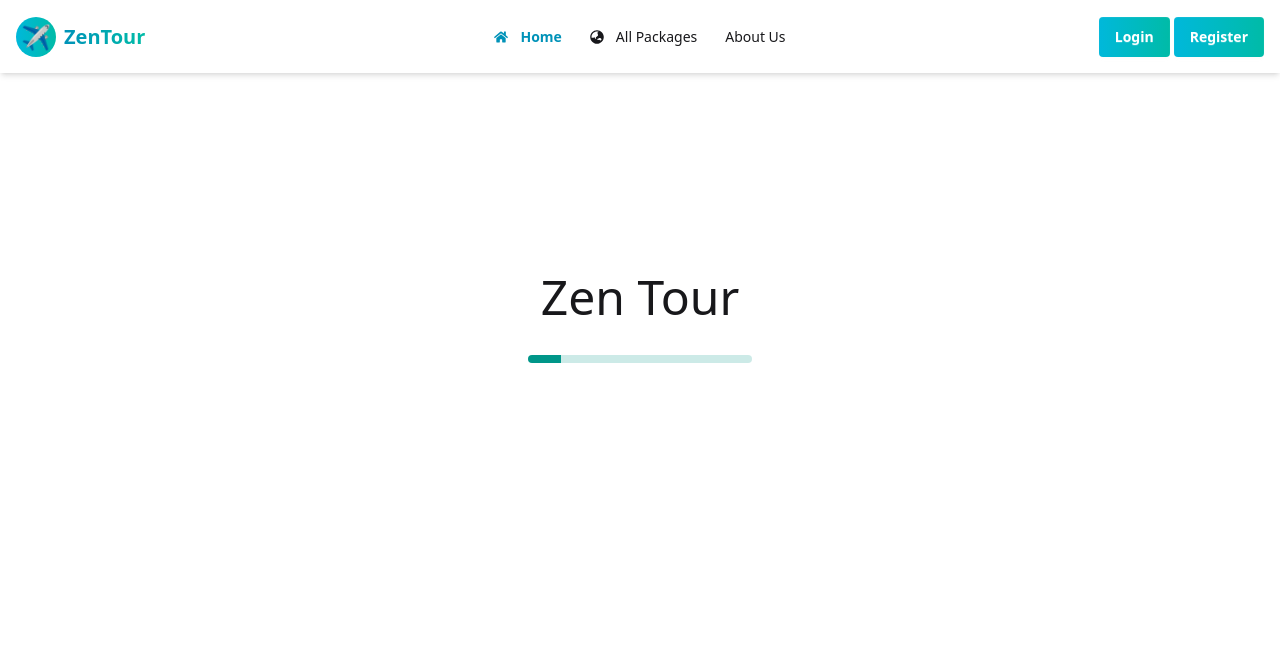
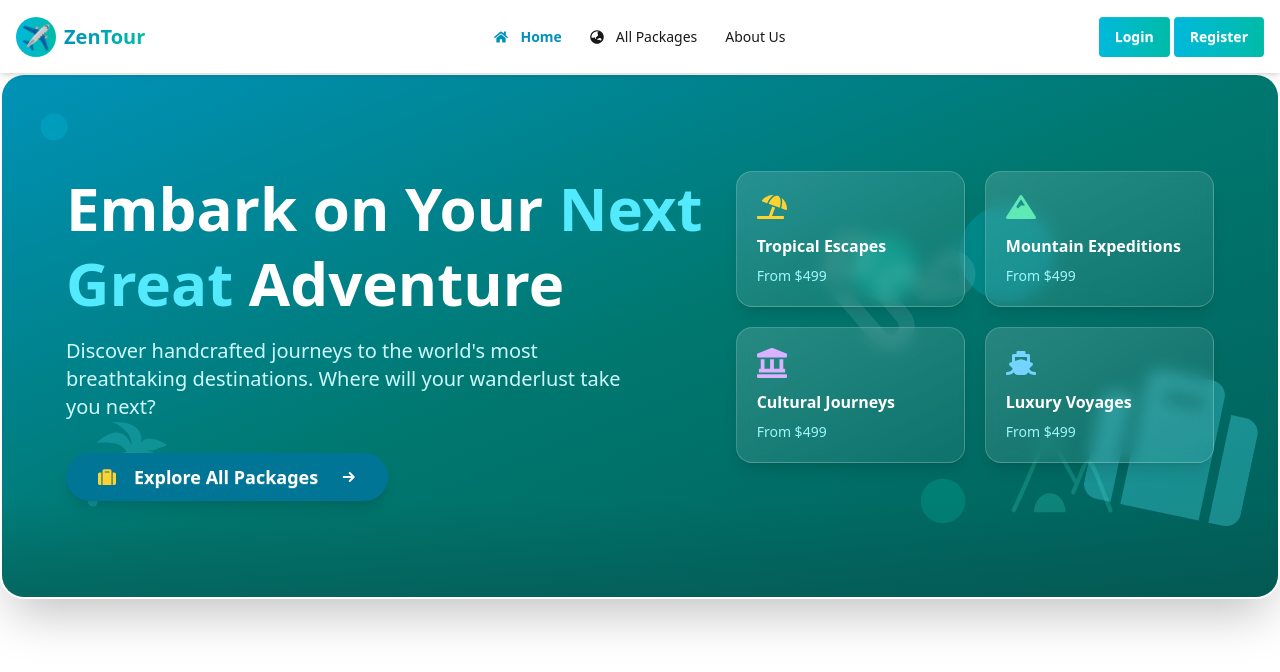
Before and after one commit to masud667/zentour-client, a React (Vite) app: page / in a window 1280 px wide. Shown: the top 672 px of the page. Built offline with nearby package versions, Linux system fonts and the light colour scheme; no server answers.

Commit message:
added banner section

```diff
--- /dev/null
+++ b/src/pages/AllPackagesPage/AllPackagesPage.jsx
@@ -0,0 +1,11 @@
+import React from 'react';
+
+const AllPackagesPage = () => {
+    return (
+        <div>
+
+        </div>
+    );
+};
+
+export default AllPackagesPage;
--- a/src/pages/home/Home.jsx
+++ b/src/pages/home/Home.jsx
@@ -1,11 +1,10 @@
 import React from 'react';
+import Banner from './Shared/Banner';
 
 const Home = () => {
     return (
-        <div className='text-5xl text-center pt-50'>
-          <h1>Zen Tour</h1>
-      <progress className="progress w-56 text-teal-600"></progress>
-    </div>
+<Banner></Banner>
+
     );
 };
 
--- /dev/null
+++ b/src/pages/home/Shared/Banner.jsx
@@ -0,0 +1,183 @@
+import React from 'react';
+import { useNavigate } from 'react-router';
+import { motion } from 'framer-motion';
+import {
+  FaUmbrellaBeach,
+  FaMountain,
+  FaLandmark,
+  FaShip,
+  FaRoute,
+  FaSuitcase
+} from 'react-icons/fa';
+import { GiPalmTree, GiMountainCave } from 'react-icons/gi';
+
+const Banner = () => {
+  const navigate = useNavigate();
+
+  const handleExploreClick = () => {
+    navigate('/packages');
+  };
+
+  const packageTypes = [
+    { name: 'Tropical Escapes', icon: <FaUmbrellaBeach />, color: 'text-amber-300' },
+    { name: 'Mountain Expeditions', icon: <FaMountain />, color: 'text-emerald-300' },
+    { name: 'Cultural Journeys', icon: <FaLandmark />, color: 'text-purple-300' },
+    { name: 'Luxury Voyages', icon: <FaShip />, color: 'text-sky-300' },
+  ];
+
+  return (
+    <div className="relative overflow-hidden rounded-3xl shadow-2xl border-2 border-white/20">
+      {/* Gradient Background */}
+      <div className="absolute inset-0 bg-gradient-to-br from-cyan-600 via-teal-700 to-teal-800"></div>
+
+      {/* Asymmetric Decorative Elements */}
+      <div className="absolute top-0 left-0 w-full h-full">
+        {/* Mountain Silhouette */}
+        <div className="absolute bottom-0 left-0 w-full">
+          <div className="h-24 bg-gradient-to-t from-teal-900/40 to-transparent"></div>
+        </div>
+
+        {/* Floating Islands */}
+        <motion.div
+          className="absolute top-1/4 left-3/4 w-24 h-24 rounded-full bg-cyan-400/20"
+          animate={{ y: [0, -15, 0] }}
+          transition={{ duration: 6, repeat: Infinity, ease: "easeInOut" }}
+        />
+
+        <motion.div
+          className="absolute top-1/3 left-2/3 w-16 h-16 rounded-full bg-teal-400/30"
+          animate={{ y: [0, -20, 0] }}
+          transition={{ duration: 7, repeat: Infinity, ease: "easeInOut", delay: 0.5 }}
+        />
+
+        {/* Travel Icons */}
+        <motion.div
+          className="absolute top-1/4 right-1/4 text-white/10"
+          animate={{ rotate: 360 }}
+          transition={{ duration: 40, repeat: Infinity, ease: "linear" }}
+        >
+          <FaRoute className="w-32 h-32" />
+        </motion.div>
+
+        <GiPalmTree className="absolute bottom-20 left-20 text-cyan-300/20 w-24 h-24 rotate-12" />
+        <GiMountainCave className="absolute bottom-16 right-40 text-teal-300/20 w-28 h-28" />
+      </div>
+
+      {/* Content Container */}
+      <div className="relative z-10 px-6 py-12 md:px-12 md:py-20 lg:px-16 lg:py-24 flex flex-col lg:flex-row">
+        {/* Text Content */}
+        <div className="lg:w-7/12 mb-10 lg:mb-0">
+          <motion.h1
+            initial={{ opacity: 0, y: 20 }}
+            animate={{ opacity: 1, y: 0 }}
+            transition={{ duration: 0.8 }}
+            className="text-4xl md:text-5xl lg:text-6xl font-bold text-white mb-4 leading-tight"
+          >
+            Embark on Your <span className="text-cyan-300">Next Great</span> Adventure
+          </motion.h1>
+
+          <motion.p
+            initial={{ opacity: 0, x: -20 }}
+            animate={{ opacity: 1, x: 0 }}
+            transition={{ delay: 0.3, duration: 0.6 }}
+            className="text-xl text-cyan-100 mb-8 max-w-xl"
+          >
+            Discover handcrafted journeys to the world's most breathtaking destinations.
+            Where will your wanderlust take you next?
+          </motion.p>
+
+          <motion.div
+            initial={{ opacity: 0 }}
+            animate={{ opacity: 1 }}
+            transition={{ delay: 0.6, duration: 0.5 }}
+          >
+            <motion.button
+              whileHover={{ scale: 1.05, backgroundColor: "#0e7490" }}
+              whileTap={{ scale: 0.98 }}
+              onClick={handleExploreClick}
+              className="btn btn-lg bg-cyan-700 text-white hover:bg-cyan-800 border-0 shadow-lg
+                        rounded-full px-8 font-bold text-lg
+                        flex items-center group transition-all"
+            >
+              <FaSuitcase className="mr-3 text-amber-300" />
+              <span>Explore All Packages</span>
+              <motion.span
+                className="ml-3"
+                animate={{ x: [0, 5, 0] }}
+                transition={{
+                  repeat: Infinity,
+                  duration: 1.5
+                }}
+              >
+                <svg xmlns="http://www.w3.org/2000/svg" className="h-5 w-5" viewBox="0 0 20 20" fill="currentColor">
+                  <path fillRule="evenodd" d="M10.293 5.293a1 1 0 011.414 0l4 4a1 1 0 010 1.414l-4 4a1 1 0 01-1.414-1.414L12.586 11H5a1 1 0 110-2h7.586l-2.293-2.293a1 1 0 010-1.414z" clipRule="evenodd" />
+                </svg>
+              </motion.span>
+            </motion.button>
+          </motion.div>
+        </div>
+
+        {/* Package Cards - Positioned asymmetrically */}
+        <div className="lg:w-5/12 relative">
+          <div className="grid grid-cols-2 gap-5 relative z-10">
+            {packageTypes.map((type, index) => (
+              <motion.div
+                key={type.name}
+                initial={{ opacity: 0, y: 30 }}
+                animate={{ opacity: 1, y: 0 }}
+                transition={{ delay: 0.4 + (index * 0.15), duration: 0.6 }}
+                whileHover={{ y: -10 }}
+                className={`bg-gradient-to-br from-white/15 to-white/5 backdrop-blur-sm
+                          rounded-2xl p-5 border border-white/20 cursor-pointer shadow-lg
+                          transition-all hover:shadow-xl`}
+              >
+                <div className={`text-3xl mb-3 ${type.color}`}>{type.icon}</div>
+                <div className="font-bold text-white">{type.name}</div>
+                <div className="mt-2 text-cyan-200 text-sm">From $499</div>
+              </motion.div>
+            ))}
+          </div>
+
+          {/* Floating suitcase */}
+          <motion.div
+            className="absolute -bottom-10 -right-10 text-cyan-300/30"
+            animate={{ y: [0, -20, 0] }}
+            transition={{ duration: 4, repeat: Infinity, ease: "easeInOut" }}
+          >
+            <FaSuitcase className="w-40 h-40 rotate-12" />
+          </motion.div>
+        </div>
+      </div>
+
+      {/* Animated Elements */}
+      <motion.div
+        className="absolute top-10 left-10 w-6 h-6 rounded-full bg-cyan-400/40"
+        animate={{
+          scale: [1, 1.5, 1],
+          opacity: [0.4, 0.8, 0.4]
+        }}
+        transition={{
+          duration: 3,
+          repeat: Infinity,
+          ease: "easeInOut"
+        }}
+      />
+
+      <motion.div
+        className="absolute bottom-20 right-1/4 w-8 h-8 rounded-full bg-teal-400/40"
+        animate={{
+          scale: [1, 1.8, 1],
+          opacity: [0.3, 0.7, 0.3]
+        }}
+        transition={{
+          duration: 4,
+          repeat: Infinity,
+          ease: "easeInOut",
+          delay: 0.5
+        }}
+      />
+    </div>
+  );
+};
+
+export default Banner;
--- a/src/routes/Routers.jsx
+++ b/src/routes/Routers.jsx
@@ -6,6 +6,7 @@ import Home from "../pages/home/Home";
 import ErrorPage from "../pages/errorPage/ErrorPage";
 import Login from "../pages/Login";
 import Register from "../pages/Register";
+import AllPackagesPage from "../pages/AllPackagesPage/AllPackagesPage";
 
 const router = createBrowserRouter([
   {
@@ -26,6 +27,10 @@ const router = createBrowserRouter([
         },
     ]
   },
+ {
+  path: "/packages",
+   element : <AllPackagesPage />,
+ },
   {
     path: '/*',
     Component: ErrorPage,
```
